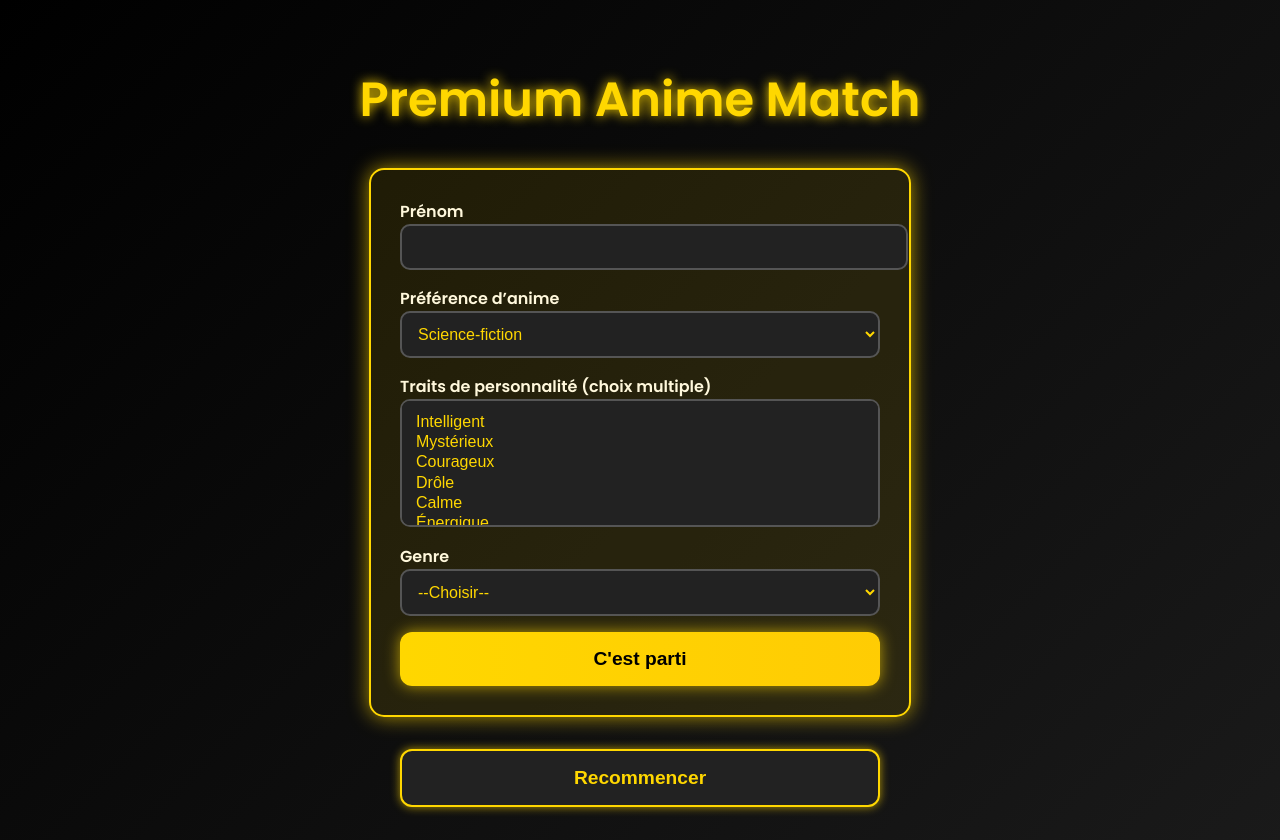
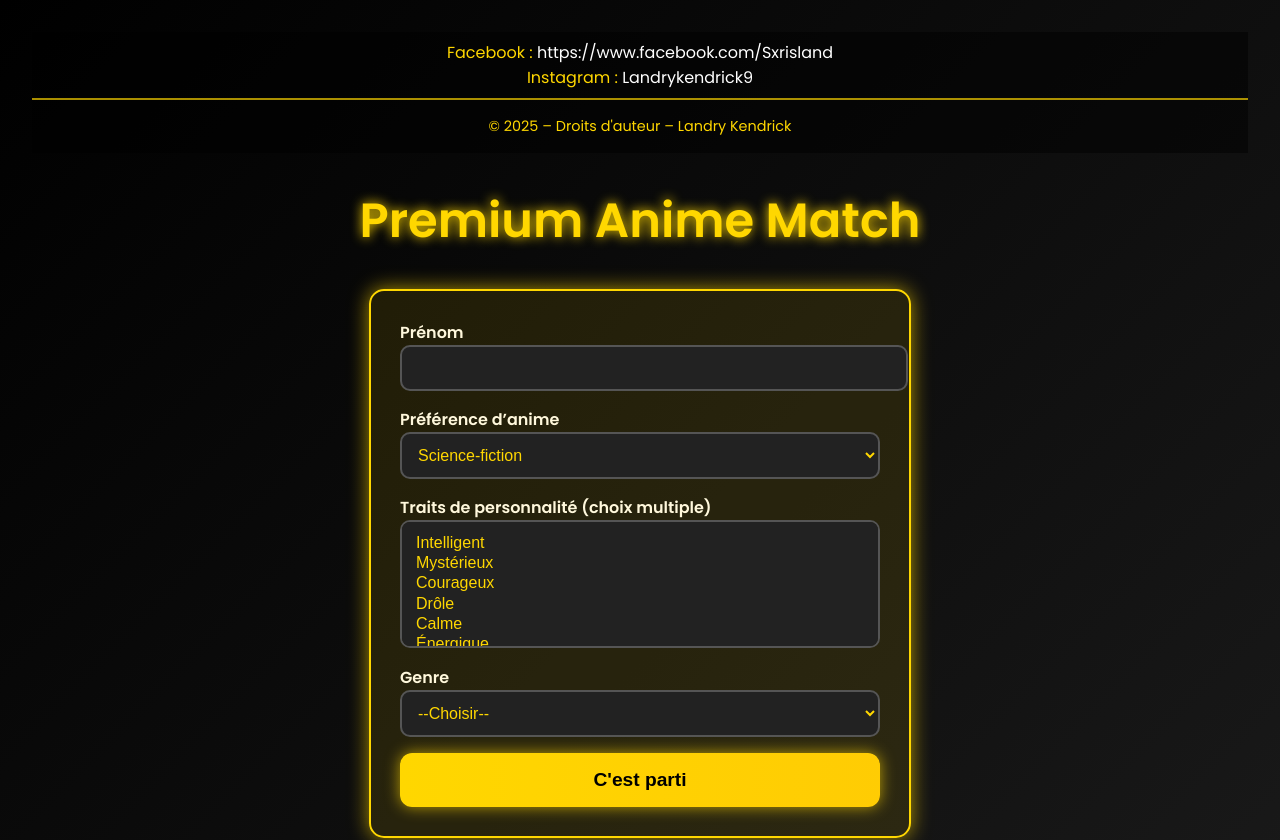
Before and after one commit to Ken19-ctrl/Otaku, a plain HTML site: page index.html in a window 1280 px wide. Shown: the top 840 px of the page. Drawn offline with Linux system fonts and the light colour scheme.

Commit message:
Update index.html

```diff
--- a/index.html
+++ b/index.html
@@ -105,6 +105,13 @@
 </style>
 </head>
 <body>
+  <div style="text-align:center; padding:0.5rem; background:rgba(0,0,0,0.5); border-bottom:1px solid #FFD700aa; color:#FFD700; font-size:1rem;">
+  Facebook : <a href="https://www.facebook.com/TON_FACEBOOK" target="_blank" style="color:#ffffff; text-decoration:none;">https://www.facebook.com/Sxrisland</a><br/>
+  Instagram : <a href="https://www.instagram.com/Landrykendrick9" target="_blank" style="color:#ffffff; text-decoration:none;">Landrykendrick9</a>
+</div>
+<footer style="text-align:center; padding:1rem; font-size:0.9rem; color:#FFD700; border-top:1px solid #FFD700aa; background:rgba(0,0,0,0.5);">
+  &copy; 2025 – Droits d'auteur – Landry Kendrick
+</footer>
 <h1>Premium Anime Match</h1>
 <form id="animeForm">
   <label>Prénom
```
